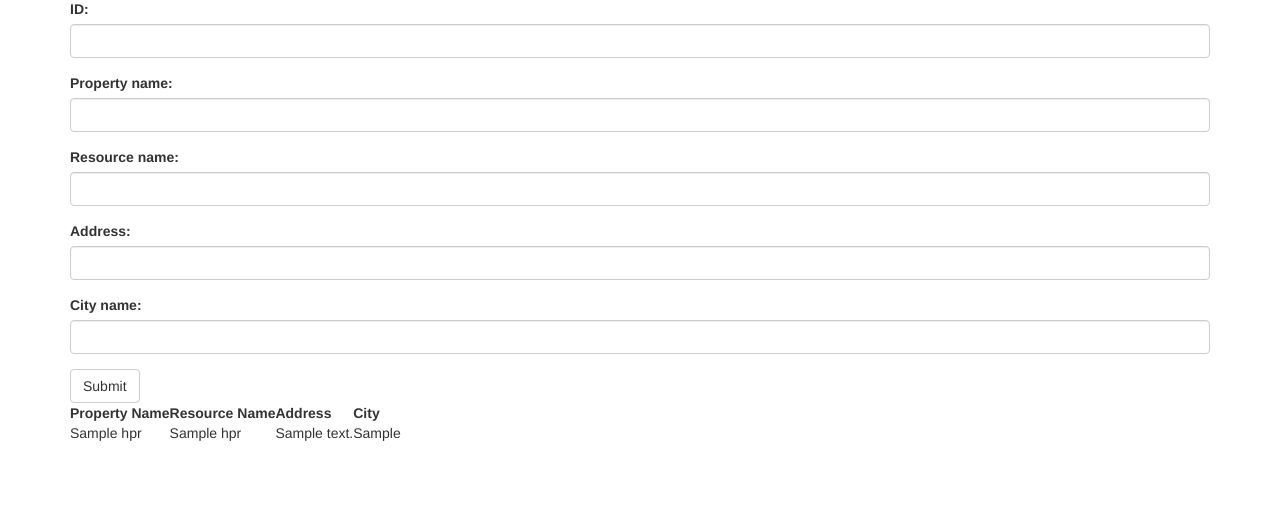
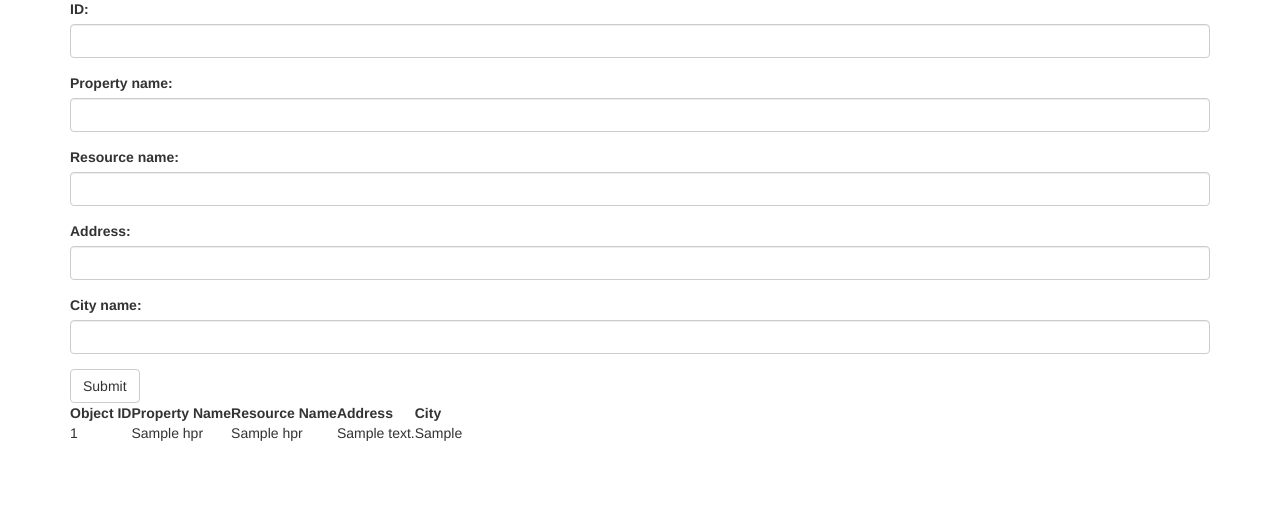
Before and after one commit to Globe-Eater/OLI_2, a Flask app: page /query in a window 1280 px wide. Shown: the part 193-703 px from the top of the page. Run offline with Flask 2, Linux system fonts and the light colour scheme; tables that the repository leaves empty hold one stand-in row (values such as "Sample post"); some libraries are stand-ins or nearby versions.

Commit message:
Added object ID field.

```diff
--- a/app/templates/query.html
+++ b/app/templates/query.html
@@ -11,6 +11,7 @@
     <table>
      <thead>
         <tr>
+           <th>Object ID</th>
            <th>Property Name</th>
            <th>Resource Name</th>
            <th>Address</th>
@@ -21,6 +22,7 @@
      <tbody>
         {% for post in posts %}
            <tr>
+              <td>{{ post.objectid }}</td>
               <td>{{ post.propname }}</td>
               <td>{{ post.resname }}</td>
               <td>{{ post.address }}</td>
```
